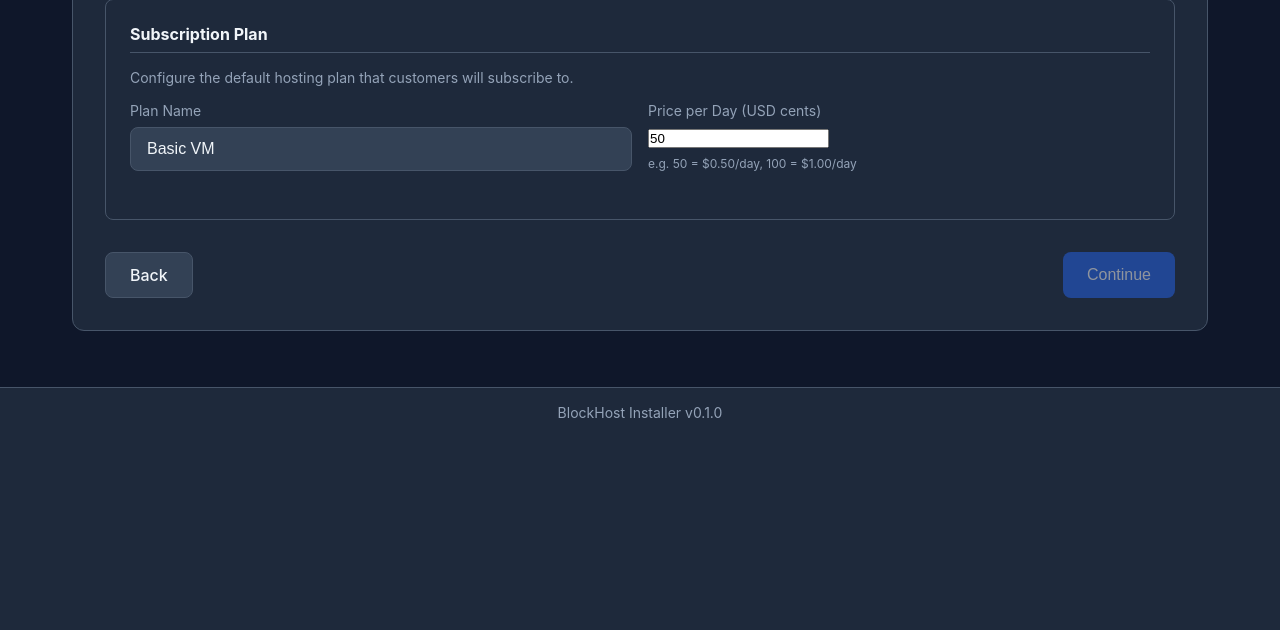
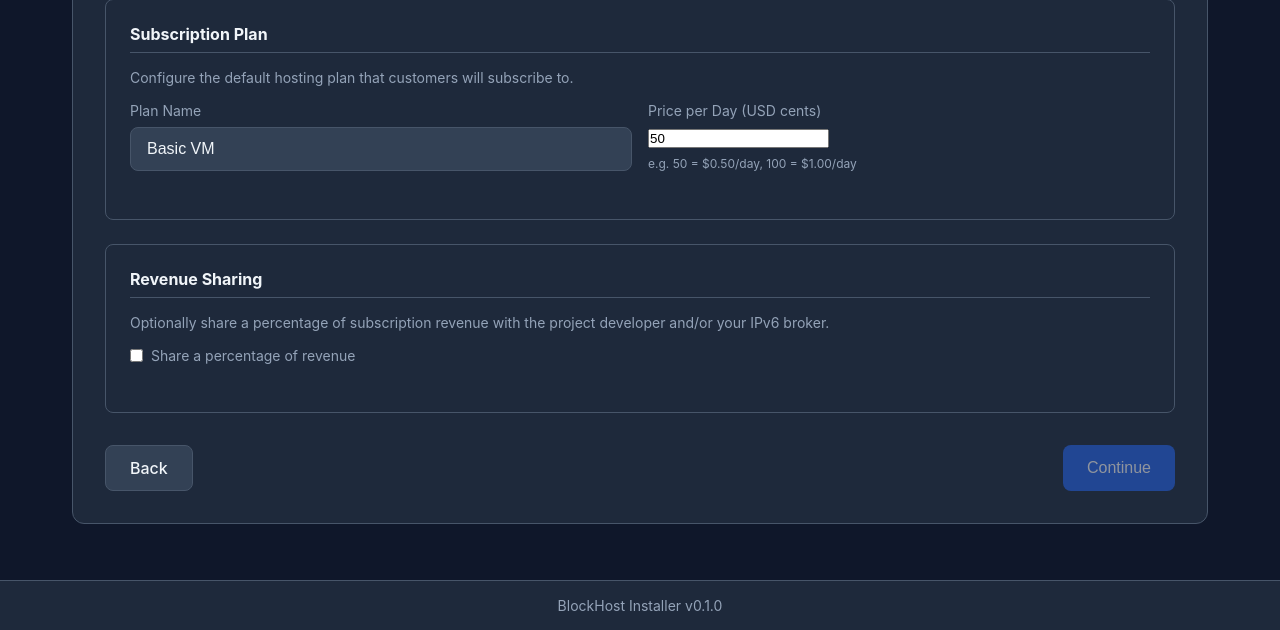
Before and after one commit to mwaddip/blockhost, a Flask app: page /wizard/blockchain in a window 1280 px wide. Shown: the part 1313-1943 px from the top of the page. Before the commit the page ends 1731 px from the top, so only its background shows below. Run offline with Flask 3, Linux system fonts and the light colour scheme; the visitor is signed in with stand-in values (Sample User, id 1).

Commit message:
Add revenue sharing UI to wizard, update BUILD_GUIDE test cycle, rebuild packages
- blockchain.html: revenue sharing section (enable, percentage, dev/broker recipients)
- summary.html: display revenue sharing config in review
- BUILD_GUIDE: full test cycle instructions (destroy, clean, rebuild, boot)
- Rebuild all .deb packages, update broker submodule

Co-Authored-By: Claude Opus 4.6 <noreply@anthropic.com>

```diff
--- a/installer/web/templates/wizard/blockchain.html
+++ b/installer/web/templates/wizard/blockchain.html
@@ -214,6 +214,52 @@
             </div>
         </div>
 
+        <!-- Revenue Sharing -->
+        <div class="form-section">
+            <h3>Revenue Sharing</h3>
+            <p class="text-muted mb-2" style="font-size: 0.875rem;">
+                Optionally share a percentage of subscription revenue with the project developer and/or your IPv6 broker.
+            </p>
+
+            <div class="form-group">
+                <label style="display: flex; align-items: center; gap: 0.5rem; cursor: pointer;">
+                    <input type="checkbox" id="revenue_share_enabled" name="revenue_share_enabled"
+                           onchange="toggleRevenueShare()">
+                    <span>Share a percentage of revenue</span>
+                </label>
+            </div>
+
+            <div id="revenue-share-details" class="hidden">
+                <div class="form-group">
+                    <label for="revenue_share_percent">Percentage to share</label>
+                    <div style="display: flex; align-items: center; gap: 0.5rem;">
+                        <input type="number" id="revenue_share_percent" name="revenue_share_percent"
+                               value="1" min="0.1" step="0.1" style="width: 6rem;">
+                        <span>%</span>
+                    </div>
+                    <p class="text-muted mt-1" style="font-size: 0.75rem;">
+                        Split equally among selected recipients.
+                    </p>
+                </div>
+
+                <div class="form-group">
+                    <label>Recipients</label>
+                    <div style="display: flex; flex-direction: column; gap: 0.5rem;">
+                        <label style="display: flex; align-items: center; gap: 0.5rem; cursor: pointer;">
+                            <input type="checkbox" name="revenue_share_dev" checked>
+                            <span>Developer</span>
+                            <span class="text-muted" style="font-size: 0.7rem;">0xe35B...2cb9</span>
+                        </label>
+                        <label style="display: flex; align-items: center; gap: 0.5rem; cursor: pointer;">
+                            <input type="checkbox" name="revenue_share_broker" checked>
+                            <span>Broker</span>
+                            <span class="text-muted" style="font-size: 0.7rem;">(resolved at setup time)</span>
+                        </label>
+                    </div>
+                </div>
+            </div>
+        </div>
+
         <div class="flex justify-between" style="margin-top: 2rem;">
             <a href="{{ url_for('wizard_storage') }}" class="btn btn-secondary">Back</a>
             <button type="submit" class="btn btn-primary" id="continue-btn">Continue</button>
@@ -224,6 +270,12 @@
 
 {% block extra_js %}
 <script>
+// Toggle revenue sharing details
+function toggleRevenueShare() {
+    const enabled = document.getElementById('revenue_share_enabled').checked;
+    document.getElementById('revenue-share-details').classList.toggle('hidden', !enabled);
+}
+
 // Toggle sections based on radio selection
 function selectRadio(element) {
     const radio = element.querySelector('input[type="radio"]');
```
Also changed, not shown: docs/BUILD_GUIDE.md (+12 -3 lines), installer/web/templates/wizard/summary.html (+14 -0 lines), 6 other files.
